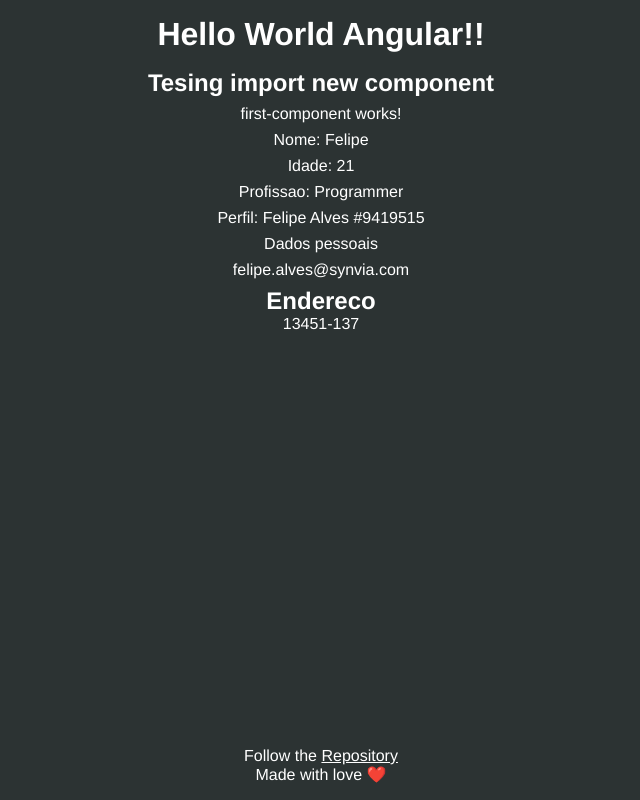
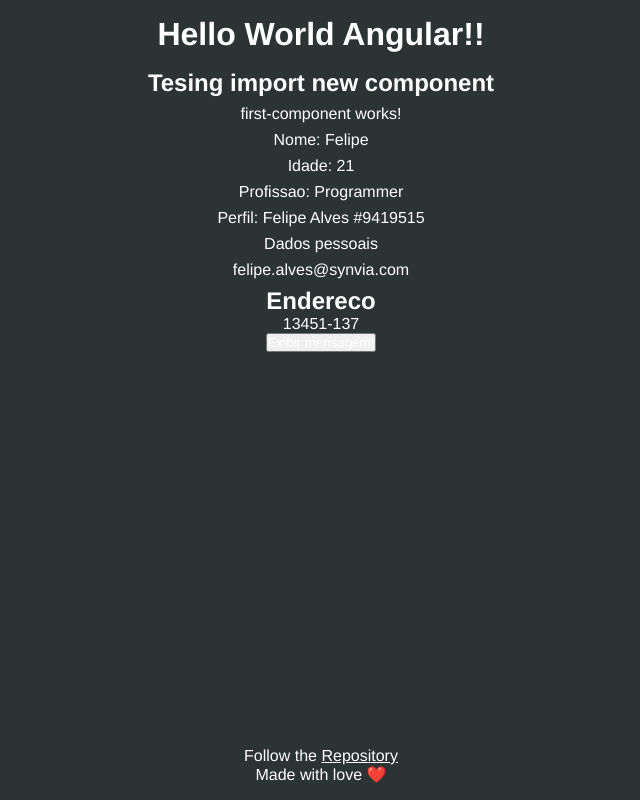
Before and after one commit to felipeandrealves/Angular-HelloWorld, an Angular app: page / in a window 1280 px wide. Shown: the whole page, without its empty margins (319-959 px from the left). Built offline with nearby package versions, Linux system fonts and the light colour scheme.

Commit message:
feat: basic events on angular

```diff
--- a/src/app/app.component.html
+++ b/src/app/app.component.html
@@ -8,4 +8,6 @@
 
 <app-if-component></app-if-component>
 
+<app-events></app-events>
+
 <app-footer></app-footer>
--- /dev/null
+++ b/src/app/components/events/events.component.html
@@ -0,0 +1,2 @@
+<button (click)="showMessage()">Exibir mensagem!</button>
+<p *ngIf="show">Show message</p>
--- /dev/null
+++ b/src/app/components/events/events.component.ts
@@ -0,0 +1,18 @@
+import { Component, OnInit } from '@angular/core';
+
+@Component({
+  selector: 'app-events',
+  templateUrl: './events.component.html',
+  styleUrls: ['./events.component.css'],
+})
+export class EventsComponent implements OnInit {
+  show: boolean = false;
+
+  constructor() {}
+
+  ngOnInit(): void {}
+
+  showMessage(): void {
+    this.show = !this.show;
+  }
+}
```
Also changed, not shown: src/app/app.module.ts (+9 -1 lines), src/app/components/events/events.component.css (added), 1 other file (tests, documents, lock files or other folders).
